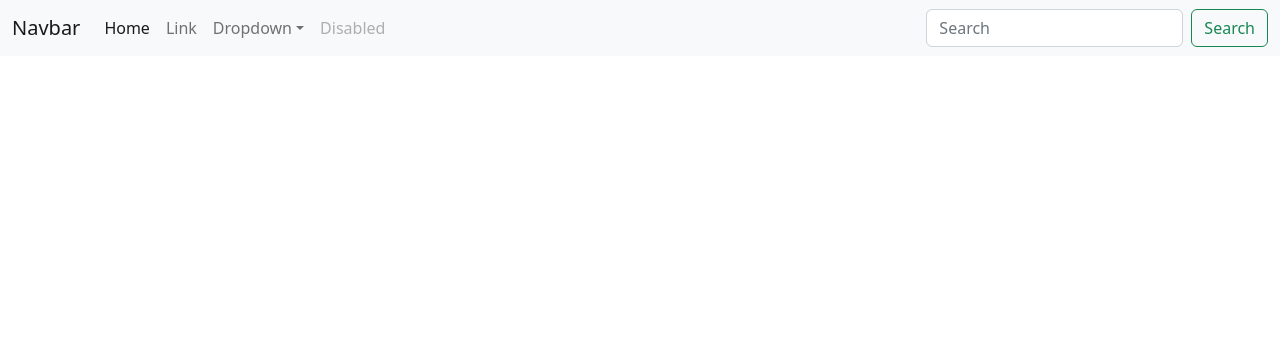
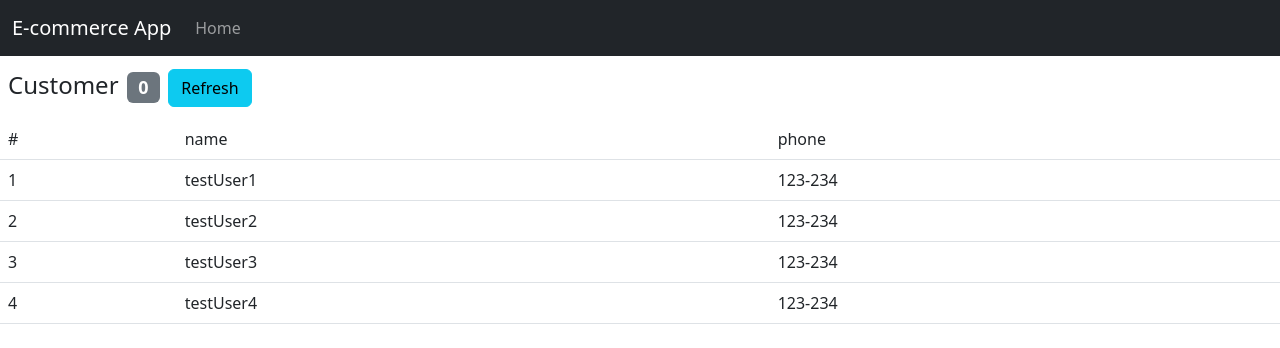
Before and after one commit to jhimy-michel/e-commerce, a React (Create React App) app: page / in a window 1280 px wide. Shown: the top 348 px of the page. Built offline with nearby package versions, Linux system fonts and the light colour scheme.

Commit message:
adding tables and fixing eslint

```diff
--- a/package.json
+++ b/package.json
@@ -37,12 +37,14 @@
   },
   "devDependencies": {
     "@typescript-eslint/eslint-plugin": "^5.0.0",
-    "eslint": "^8.0.1",
+    "eslint": "^8.23.0",
+    "eslint-config-prettier": "^8.5.0",
     "eslint-config-standard-with-typescript": "^22.0.0",
     "eslint-plugin-import": "^2.25.2",
     "eslint-plugin-n": "^15.0.0",
     "eslint-plugin-promise": "^6.0.0",
     "eslint-plugin-react": "^7.31.8",
+    "prettier": "^2.7.1",
     "typescript": "*"
   }
 }
--- /dev/null
+++ b/setttings.json
@@ -0,0 +1,3 @@
+{
+    "editor.defaultFormatter": "esbenp.prettier-vscode"
+}
--- a/src/App.css
+++ /dev/null
@@ -1,38 +0,0 @@
-.App {
-  text-align: center;
-}
-
-.App-logo {
-  height: 40vmin;
-  pointer-events: none;
-}
-
-@media (prefers-reduced-motion: no-preference) {
-  .App-logo {
-    animation: App-logo-spin infinite 20s linear;
-  }
-}
-
-.App-header {
-  background-color: #282c34;
-  min-height: 100vh;
-  display: flex;
-  flex-direction: column;
-  align-items: center;
-  justify-content: center;
-  font-size: calc(10px + 2vmin);
-  color: white;
-}
-
-.App-link {
-  color: #61dafb;
-}
-
-@keyframes App-logo-spin {
-  from {
-    transform: rotate(0deg);
-  }
-  to {
-    transform: rotate(360deg);
-  }
-}
--- a/src/App.tsx
+++ b/src/App.tsx
@@ -1,84 +1,14 @@
 import React from "react";
-import logo from "./logo.svg";
-import "./App.css";
+import MainContent from "./MainContent";
+import NavBar from "./NavBar";
 
-function NavBar(): JSX.Element {
+const App = (): JSX.Element => {
   return (
-    <>
-      <nav className="navbar navbar-expand-lg bg-light">
-        <div className="container-fluid">
-          <a className="navbar-brand" href="#">
-            Navbar
-          </a>
-          <button
-            className="navbar-toggler"
-            type="button"
-            data-bs-toggle="collapse"
-            data-bs-target="#navbarSupportedContent"
-            aria-controls="navbarSupportedContent"
-            aria-expanded="false"
-            aria-label="Toggle navigation"
-          >
-            <span className="navbar-toggler-icon"></span>
-          </button>
-          <div className="collapse navbar-collapse" id="navbarSupportedContent">
-            <ul className="navbar-nav me-auto mb-2 mb-lg-0">
-              <li className="nav-item">
-                <a className="nav-link active" aria-current="page" href="#">
-                  Home
-                </a>
-              </li>
-              <li className="nav-item">
-                <a className="nav-link" href="#">
-                  Link
-                </a>
-              </li>
-              <li className="nav-item dropdown">
-                <a
-                  className="nav-link dropdown-toggle"
-                  href="#"
-                  role="button"
-                  data-bs-toggle="dropdown"
-                  aria-expanded="false"
-                >
-                  Dropdown
-                </a>
-                <ul className="dropdown-menu">
-                  <li>
-                    <a className="dropdown-item" href="#">
-                      Action
-                    </a>
-                  </li>
-                  <li>
-                    <a className="dropdown-item" href="#">
-                      Another action
-                    </a>
-                  </li>
-                  <li>
-                    <hr className="dropdown-divider" />
-                  </li>
-                  <li>
-                    <a className="dropdown-item" href="#">
-                      Something else here
-                    </a>
-                  </li>
-                </ul>
-              </li>
-              <li className="nav-item">
-                <a className="nav-link disabled">Disabled</a>
-              </li>
-            </ul>
-            <form className="d-flex" role="search">
-              <input className="form-control me-2" type="search" placeholder="Search" aria-label="Search" />
-              <button className="btn btn-outline-success" type="submit">
-                Search
-              </button>
-            </form>
-          </div>
-        </div>
-      </nav>
-    </>
+    <div>
+      <NavBar />
+      <MainContent />
+    </div>
   );
-}
+};
 
-export default NavBar;
+export default App;
--- /dev/null
+++ b/src/MainContent.tsx
@@ -0,0 +1,68 @@
+import React, { useState } from 'react';
+
+interface UserListType {
+  id: number;
+  name: string;
+  phone: string;
+}
+
+interface CustomerState {
+  pageTitle: string;
+  customerCount: number;
+  userList: UserListType[];
+}
+const initialState: CustomerState = {
+  pageTitle: 'Customer',
+  customerCount: 0,
+  userList: [
+    { id: 1, name: 'testUser1', phone: '123-234' },
+    { id: 2, name: 'testUser2', phone: '123-234' },
+    { id: 3, name: 'testUser3', phone: '123-234' },
+    { id: 4, name: 'testUser4', phone: '123-234' }
+  ]
+};
+
+const MainContent = (): JSX.Element => {
+  const [customerState, setCustomerState] = useState<CustomerState>(initialState);
+
+  // eslint-disable-next-line @typescript-eslint/explicit-function-return-type
+  const handleRefresh = () => {
+    console.log('hola');
+    setCustomerState({ ...customerState, customerCount: customerState.customerCount + 1 });
+  };
+
+  return (
+    <>
+      <h4 className="m-1 p-1">
+        {customerState.pageTitle}
+        <span className="badge bg-secondary m-2">{customerState.customerCount}</span>
+        <button className="btn btn-info" onClick={handleRefresh}>
+          {' '}
+          Refresh
+        </button>
+      </h4>
+      <table className="table">
+        <thead>
+          <tr>
+            <td>#</td>
+            <td>name</td>
+            <td>phone</td>
+          </tr>
+        </thead>
+        <tbody>
+          {customerState.userList.map((customer: UserListType) => {
+            return (
+              <tr key={customer.id}>
+                <td>{customer.id}</td>
+                <td>{customer.name}</td>
+                <td>{customer.phone}</td>
+              </tr>
+            );
+          })}
+        </tbody>
+      </table>
+    </>
+  );
+};
+
+export default MainContent;
--- /dev/null
+++ b/src/NavBar.tsx
@@ -0,0 +1,38 @@
+import React from "react";
+import logo from "./logo.svg";
+
+function NavBar(): JSX.Element {
+  return (
+    <>
+      <nav className="navbar navbar-expand-lg navbar-dark bg-dark navbar-style">
+        <div className="container-fluid">
+          <a className="navbar-brand" href="/#">
+            E-commerce App
+          </a>
+          <button
+            className="navbar-toggler"
+            type="button"
+            data-bs-toggle="collapse"
+            data-bs-target="#navbarSupportedContent"
+            aria-controls="navbarSupportedContent"
+            aria-expanded="false"
+            aria-label="Toggle navigation"
+          >
+            <span className="navbar-toggler-icon"></span>
+          </button>
+          <div className="collapse navbar-collapse" id="navbarSupportedContent">
+            <ul className="navbar-nav me-auto mb-2 mb-lg-0">
+              <li className="nav-item">
+                <a className="nav-link" href="#">
+                  Home
+                </a>
+              </li>
+            </ul>
+          </div>
+        </div>
+      </nav>
+    </>
+  );
+}
+
+export default NavBar;
--- a/src/index.css
+++ b/src/index.css
@@ -7,8 +7,12 @@ body {
   -moz-osx-font-smoothing: grayscale;
 }
 
-.highlight{
+.highlight {
   background-color: #80c0b5;
+}
+
+.navbar-style {
+  background-color: #0c8351 !important;
 }
 
 code {
--- a/src/index.tsx
+++ b/src/index.tsx
@@ -1,7 +1,7 @@
 import React from 'react';
 import ReactDOM from 'react-dom/client';
 
-import NavBar from './App';
+import App from './App';
 import './index.css';
 import 'bootstrap/dist/css/bootstrap.min.css';
 
@@ -11,6 +11,6 @@ const root = ReactDOM.createRoot(
 
 root.render(
   <React.StrictMode>
-    <NavBar />
+    <App />
   </React.StrictMode>
 );
```
Also changed, not shown: .eslintrc.json, .prettierrc.json (added), 2 other files (tests, documents, lock files or other folders).
